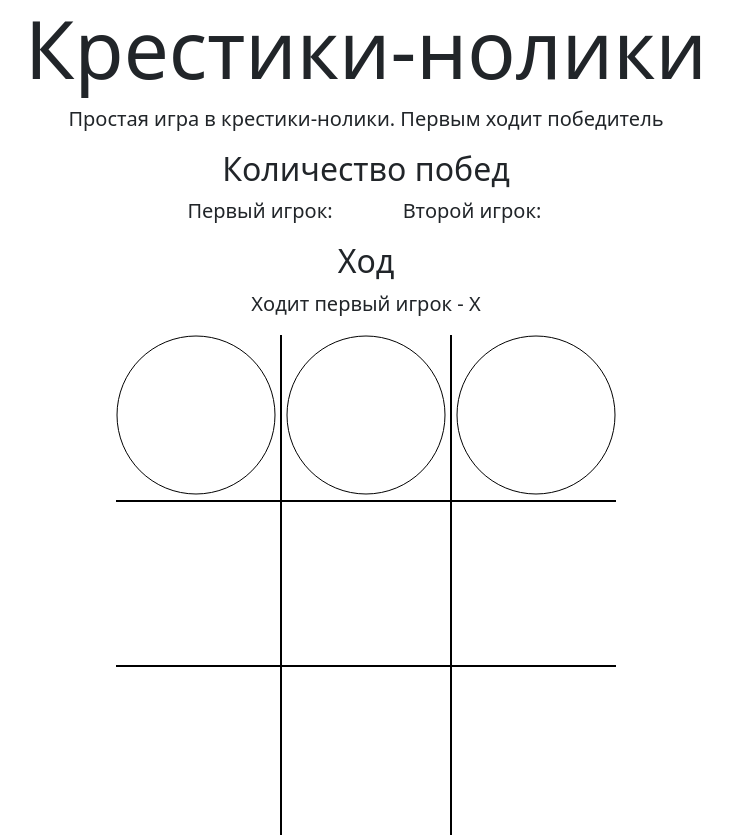
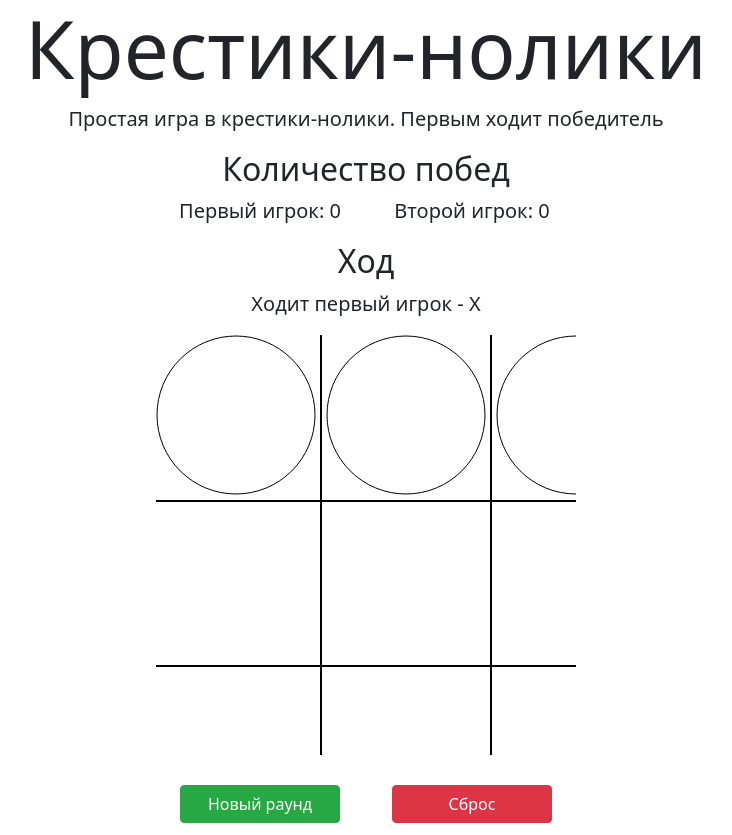
Before and after one commit to DenisKamchatov/lab10, a plain HTML site: page index.html in a window 1280 px wide. Shown: the whole page, without its empty margins (274-1006 px from the left). Drawn offline with nearby package versions, Linux system fonts and the light colour scheme.

Commit message:
Update index.html

```diff
--- a/index.html
+++ b/index.html
@@ -14,15 +14,26 @@
         <h2>Количество побед</h2>
         <div class="row justify-content-center">
             <div class="col-2">
-                <p class="lead">Первый игрок: </p>
+                <p class="lead" id="firstPlayer">Первый игрок: 0</p>
             </div>
             <div class="col-2">
-                <p class="lead">Второй игрок: </p>
+                <p class="lead" id="secondPlayer">Второй игрок: 0</p>
             </div>
         </div>
         <h2>Ход</h2>
-        <p class="lead">Ходит первый игрок - Х</p>
-        <canvas id="canvas" width="500px" height="500px">Error</canvas>
+        <p class="lead" id="motion">Ходит первый игрок - Х</p>
+
+        <canvas id="canvas" width="420px" height="420px"></canvas>
+
+        <div class="row justify-content-center" style="margin-top: 30px;">
+            <div class="col-2">
+                <button type="button" class="btn btn-success" id="buttonLeft" style="width: 160px">Новый раунд</button>
+            </div>
+            <div class="col-2">
+                <button type="button" class="btn btn-danger" id="buttonRight" style="width: 160px">Сброс</button>
+            </div>
+        </div>
+
     </div>
 
 
```
